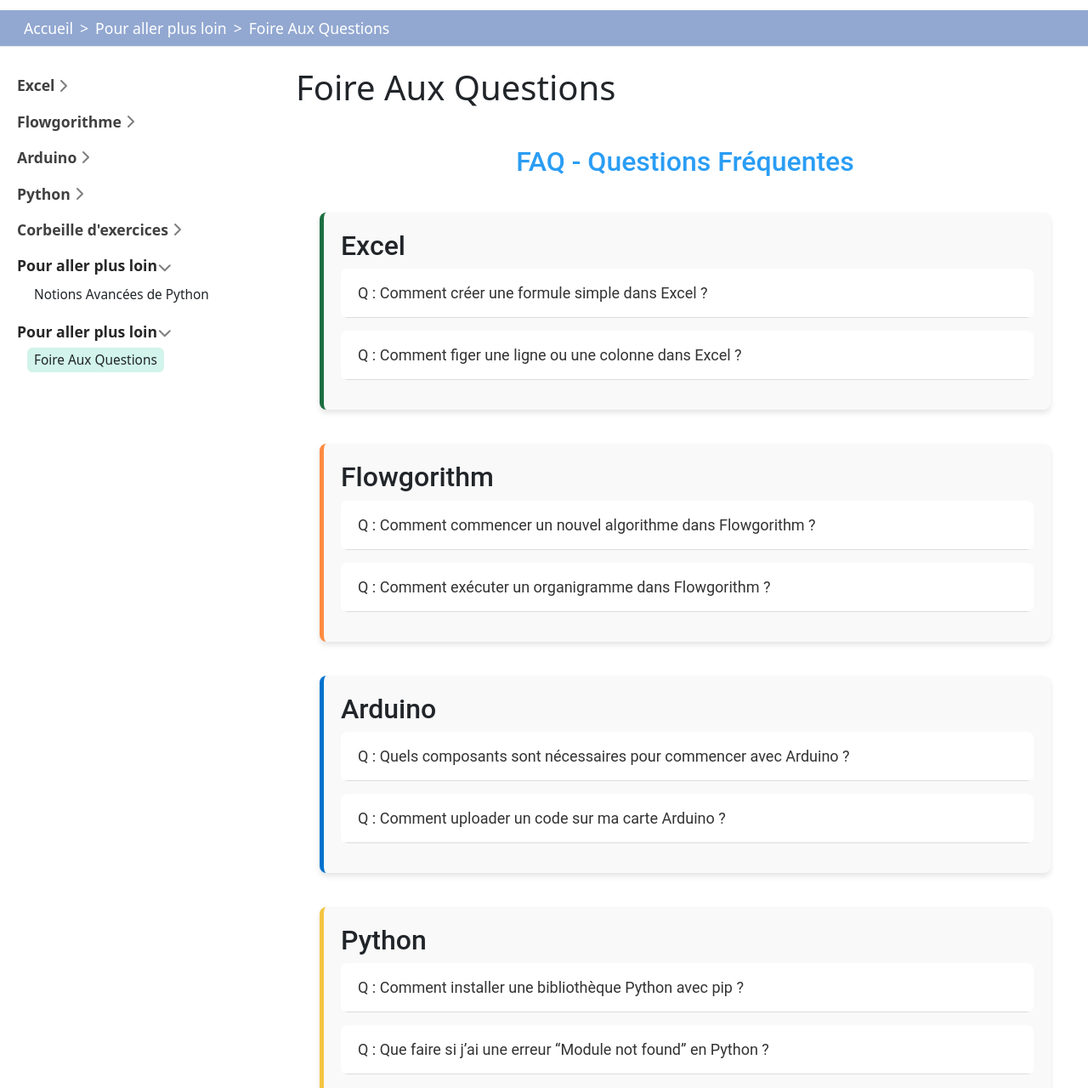
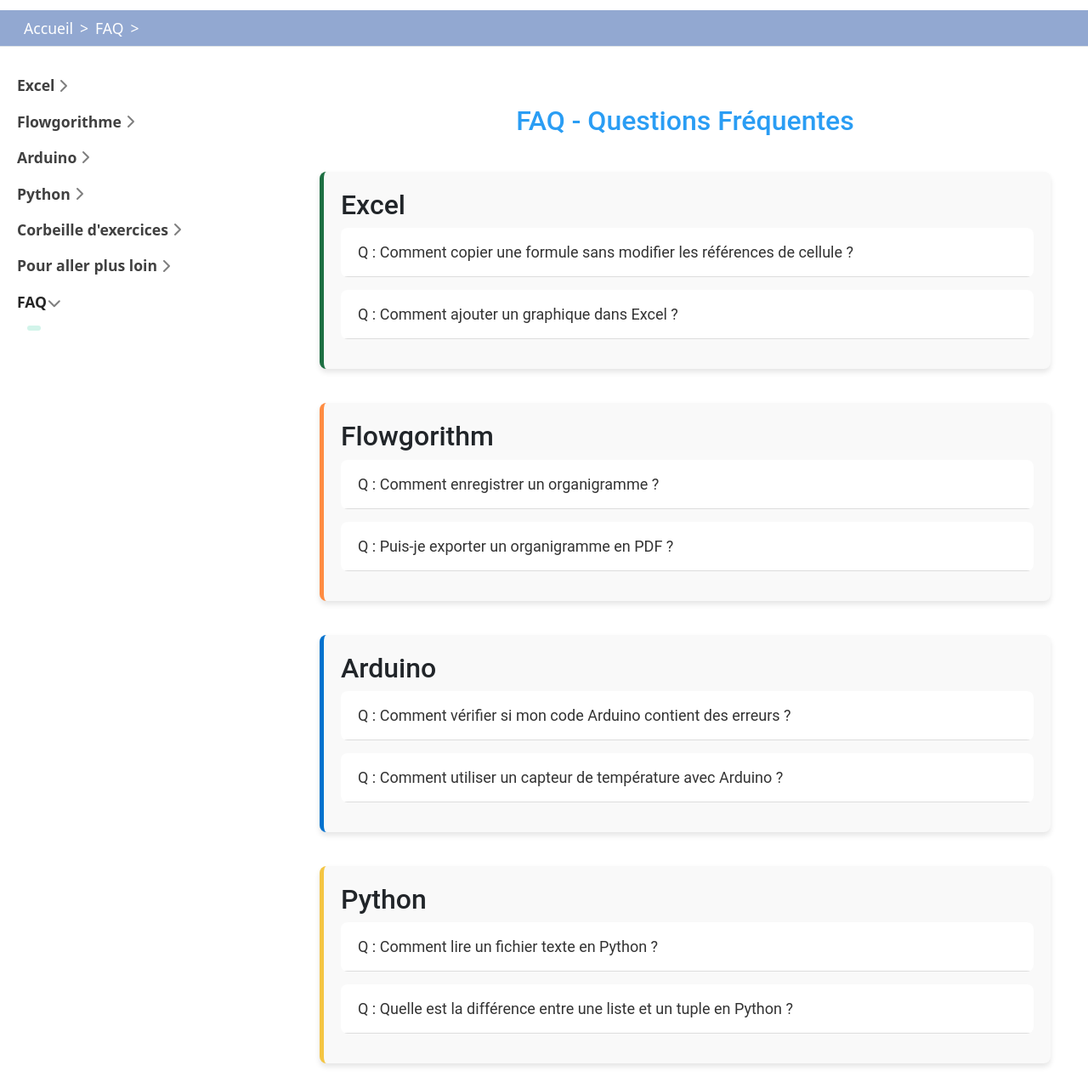
Before and after one commit to rohanfosse/CPIA1-info, a Jekyll site: the page built from content/06-FAQ.md, in a window 1280 px wide and 1400 px high, cut to the strip 120-1400 px from the top of the window. Shown: the whole strip at 85% size. Built offline with Jekyll 4.4.1, drawn with Linux system fonts in a browser that asks for light colours; nearby versions of some CDN libraries; Markdown is read by kramdown in place of the engine named in the settings.

Commit message:
update FAQ

```diff
--- a/content/06-FAQ.md
+++ b/content/06-FAQ.md
@@ -1,7 +1,6 @@
 ---
-section_id: Pour aller plus loin
+section_id: FAQ
 nav_order: 6
-title: Foire Aux Questions
 topics: FAQ; Questions; Réponses
 ---
 
@@ -118,15 +117,15 @@
   <div class="faq-section excel">
     <h2>Excel</h2>
     <div class="faq-item">
-      <div class="faq-question">Q : Comment créer une formule simple dans Excel ?</div>
+      <div class="faq-question">Q : Comment copier une formule sans modifier les références de cellule ?</div>
       <div class="faq-answer">
-        R : Sélectionnez une cellule, tapez `=` suivi de votre calcul (ex. : `=A1+B1`), puis appuyez sur Entrée. Excel affichera le résultat.
+        R : Ajoutez des signes dollar ($) dans la référence de cellule pour la rendre absolue, par exemple : $A$1. Ainsi, la référence reste fixe lors de la copie.
       </div>
     </div>
     <div class="faq-item">
-      <div class="faq-question">Q : Comment figer une ligne ou une colonne dans Excel ?</div>
+      <div class="faq-question">Q : Comment ajouter un graphique dans Excel ?</div>
       <div class="faq-answer">
-        R : Allez dans le menu **Affichage**, puis cliquez sur **Figer les volets**. Choisissez l'option appropriée pour figer la première ligne ou colonne.
+        R : Sélectionnez vos données, allez dans l'onglet Insertion, puis choisissez le type de graphique souhaité, comme un histogramme ou un graphique en ligne.
       </div>
     </div>
   </div>
@@ -135,15 +134,15 @@
   <div class="faq-section flowgorithm">
     <h2>Flowgorithm</h2>
     <div class="faq-item">
-      <div class="faq-question">Q : Comment commencer un nouvel algorithme dans Flowgorithm ?</div>
+      <div class="faq-question">Q : Comment enregistrer un organigramme ?</div>
       <div class="faq-answer">
-        R : Ouvrez Flowgorithm, sélectionnez **Fichier > Nouveau**. Vous pouvez ensuite ajouter des symboles pour construire votre algorithme.
+        R : Allez dans le menu Fichier, puis cliquez sur Enregistrer ou Enregistrer sous pour sauvegarder votre organigramme au format .fprg.
       </div>
     </div>
     <div class="faq-item">
-      <div class="faq-question">Q : Comment exécuter un organigramme dans Flowgorithm ?</div>
+      <div class="faq-question">Q : Puis-je exporter un organigramme en PDF ?</div>
       <div class="faq-answer">
-        R : Cliquez sur le bouton **Exécuter** (l'icône en forme de triangle vert). Suivez les étapes dans la fenêtre qui s'ouvre pour voir votre algorithme fonctionner.
+        R : Oui, utilisez l'option Exporter comme PDF dans le menu Fichier pour générer une version imprimable de votre organigramme.
       </div>
     </div>
   </div>
@@ -152,15 +151,15 @@
   <div class="faq-section arduino">
     <h2>Arduino</h2>
     <div class="faq-item">
-      <div class="faq-question">Q : Quels composants sont nécessaires pour commencer avec Arduino ?</div>
+      <div class="faq-question">Q : Comment vérifier si mon code Arduino contient des erreurs ?</div>
       <div class="faq-answer">
-        R : Un kit de base Arduino (incluant une carte Arduino Uno, des câbles, résistances, LED et une breadboard) est recommandé pour débuter.
+        R : Dans l'IDE Arduino, cliquez sur le bouton Vérifier (icône en forme de coche) pour compiler votre code et détecter d'éventuelles erreurs.
       </div>
     </div>
     <div class="faq-item">
-      <div class="faq-question">Q : Comment uploader un code sur ma carte Arduino ?</div>
+      <div class="faq-question">Q : Comment utiliser un capteur de température avec Arduino ?</div>
       <div class="faq-answer">
-        R : Connectez votre carte Arduino à votre ordinateur avec un câble USB, puis cliquez sur le bouton **Téléverser** dans l'IDE Arduino.
+        R : Connectez le capteur à la carte Arduino selon le schéma indiqué dans la documentation, puis utilisez une bibliothèque comme DHT pour lire les données.
       </div>
     </div>
   </div>
@@ -169,15 +168,15 @@
   <div class="faq-section python">
     <h2>Python</h2>
     <div class="faq-item">
-      <div class="faq-question">Q : Comment installer une bibliothèque Python avec pip ?</div>
+      <div class="faq-question">Q : Comment lire un fichier texte en Python ?</div>
       <div class="faq-answer">
-        R : Ouvrez un terminal ou une console et tapez `pip install nom_de_la_bibliotheque`. Par exemple, `pip install numpy`.
+        R : Utilisez la fonction open pour ouvrir le fichier et la méthode read pour lire son contenu, comme suit : <code>with open('fichier.txt') as f: contenu = f.read()</code>.
       </div>
     </div>
     <div class="faq-item">
-      <div class="faq-question">Q : Que faire si j’ai une erreur “Module not found” en Python ?</div>
+      <div class="faq-question">Q : Quelle est la différence entre une liste et un tuple en Python ?</div>
       <div class="faq-answer">
-        R : Cela signifie que la bibliothèque n’est pas installée. Utilisez la commande `pip install nom_du_module` pour l’installer.
+        R : Les listes sont modifiables (mutables), alors que les tuples ne le sont pas (immutables). Les tuples sont aussi légèrement plus rapides à utiliser.
       </div>
     </div>
   </div>
```
